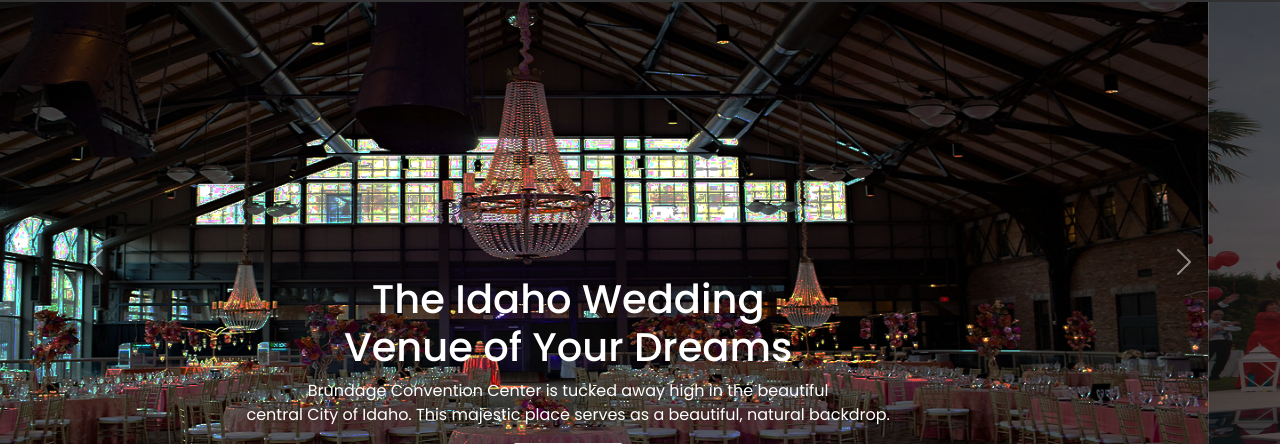
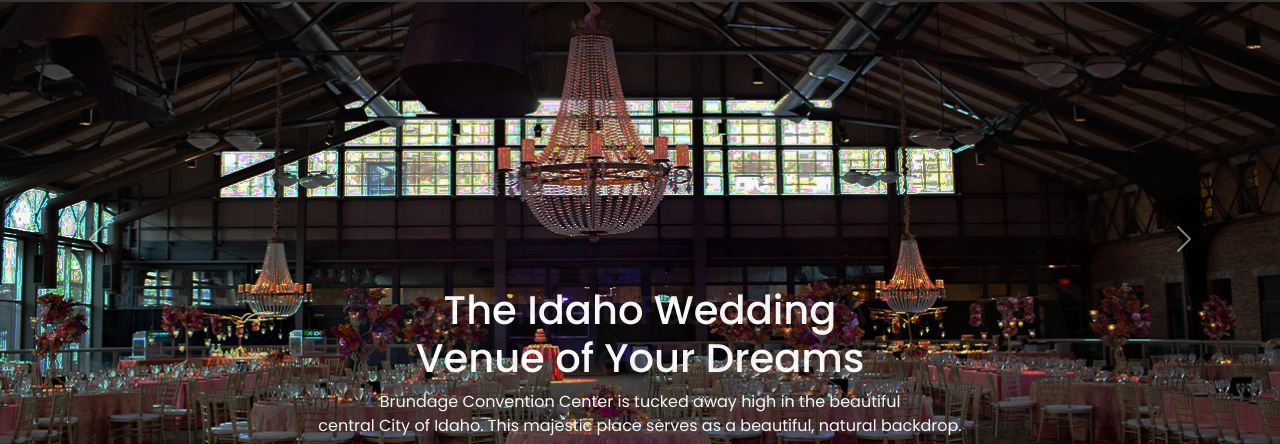
Before and after one commit to mdmahfujarrahman/brundage-convention-center, a plain HTML site: page index.html in a window 1280 px wide. Shown: the part 54-498 px from the top of the page. Drawn offline with nearby package versions, Linux system fonts and the light colour scheme; a web font is replaced by a local one.

Commit message:
final Update

```diff
--- a/css/style.css
+++ b/css/style.css
@@ -21,6 +21,12 @@
     background-color: #edecf9;
     color: #5243c2;
 }
+/* banner section css */
+.banner {
+    min-height: 586px;
+    background-position-x: center;
+    background-size: cover;
+}
 
 /* package section css */
 @media (min-width: 1200px) {
@@ -33,7 +39,6 @@
         bottom: 90px;
     }
 }
-
 .wedding-plus {
     color: #ffffff;
     background-color: #3f87f5;
--- a/index.html
+++ b/index.html
@@ -26,7 +26,7 @@
     <body>
         <header>
           <!-- navber -->
-            <nav class="navbar navbar-expand-lg sticky-top" style="background-color: #313131;">
+            <nav class="navbar navbar-expand-lg fixed-top" style="background-color: #313131;">
                 <div class="container navbar-text-color">
                     <a class="navbar-brand text-white" href="#">Brundage Convention Center</a>
                     <button
@@ -71,7 +71,7 @@
             </nav>
             <!-- banner section -->
             <section>
-                <div id="carouselExampleCaptions" class="carousel slide" data-bs-ride="carousel">
+                <div id="carouselExampleCaptions" class="carousel slide carousel-fade" data-bs-ride="carousel">
                     <div class="carousel-indicators">
                       <button type="button" data-bs-target="#carouselExampleCaptions" data-bs-slide-to="0" class="active" aria-current="true" aria-label="Slide 1"></button>
                       <button type="button" data-bs-target="#carouselExampleCaptions" data-bs-slide-to="1" aria-label="Slide 2"></button>
@@ -79,7 +79,7 @@
                     </div>
                     <div class="carousel-inner ">
                       <div class="carousel-item active">
-                        <img src="/images/Slider/banner.png" class="d-block w-100" alt="convocation hall">
+                        <div class="banner" style="background-image: url('/images/Slider/banner.png');"></div>
                         <div class="carousel-caption d-block">
                           <h5 class="fs-1" >The Idaho Wedding
                             <br>
@@ -91,7 +91,7 @@
                         </div>
                       </div>
                       <div class="carousel-item">
-                        <img src="/images/Slider/banner-2.png" class="d-block w-100" alt="pools space">
+                        <div class="banner" style="background-image: url('/images/Slider/banner-2.png');"></div>
                         <div class="carousel-caption d-block">
                           <h5 class="fs-1" > Vent Menu Featuring A
                             <br>
@@ -104,7 +104,7 @@
                         </div>
                       </div>
                       <div class="carousel-item ">
-                        <img src="/images/Slider/banner-3.png" class="d-block w-100" alt="Convocation Stage">
+                        <div class="banner" style="background-image: url('/images/Slider/banner-3.png');"></div>
                         <div class="carousel-caption d-block">
                           <h5 class="fs-1" >Planning a Banquet
                             <br>
@@ -128,7 +128,7 @@
             </section>
         </header>
         <main>
-
+          <!-- ceremony section -->
           <section>
             <div class="container mt-5">
               <div class="row">
@@ -370,6 +370,7 @@
           </section>
         </main>
         <footer>
+          <!-- footer section -->
           <section class="bg-dark">
             <div class="container py-4">
               <div class="row d-flex justify-content-between align-items-center">
```
